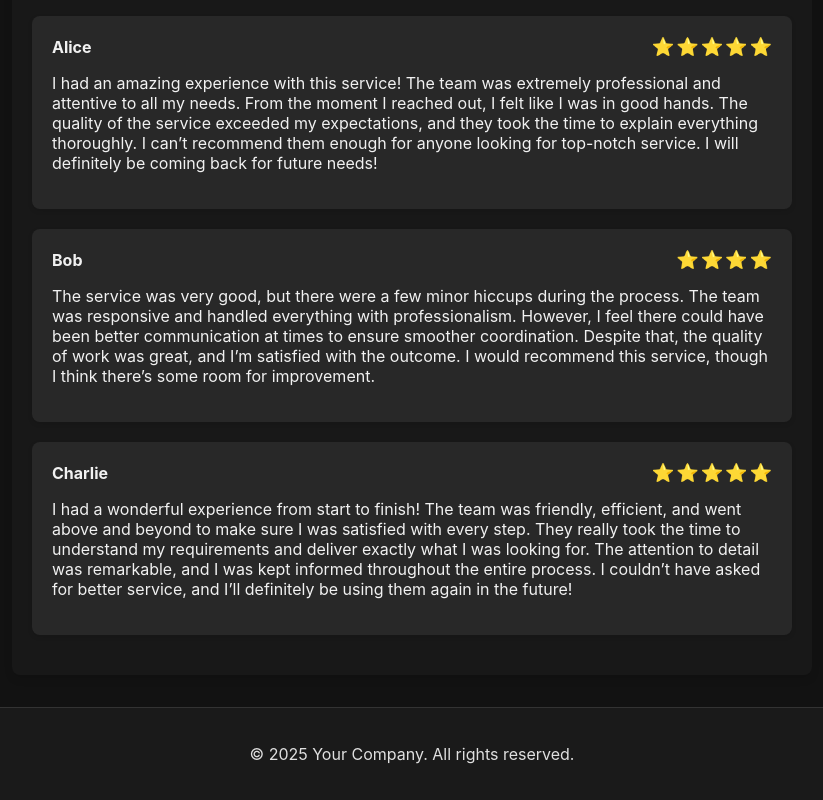
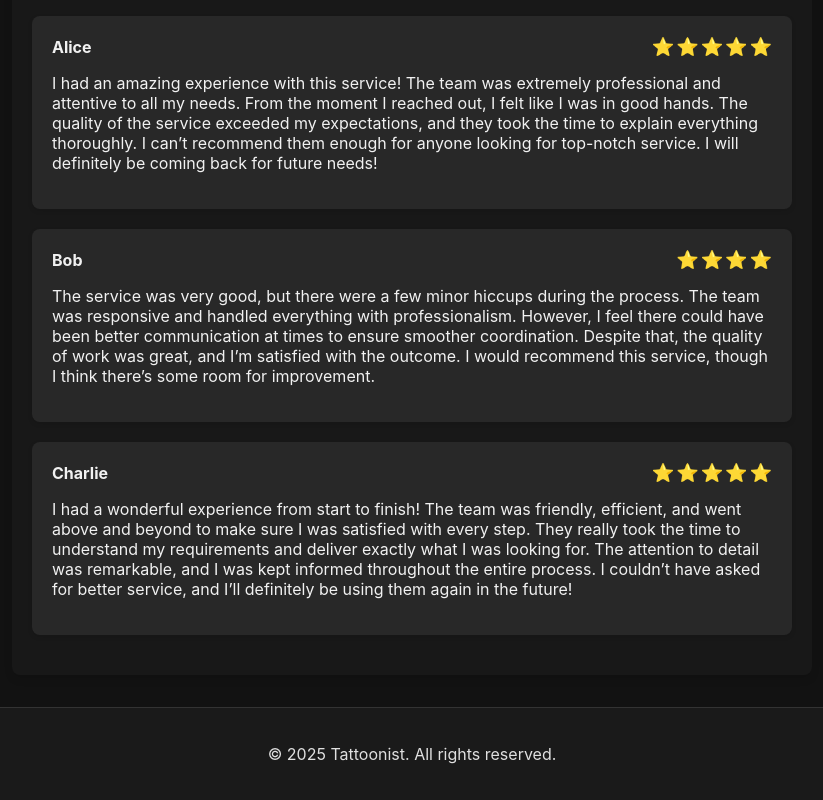
Before and after one commit to DhanushaNandakumar26/tattoonist, a Next.js app: page /home in a window 1280 px wide. Shown: the part 8299-9099 px from the top of the page, without its empty margins (228-1051 px from the left). Built offline with nearby package versions, Linux system fonts and the light colour scheme.

Commit message:
Video removed

```diff
--- a/app/gallery/page.tsx
+++ b/app/gallery/page.tsx
@@ -253,8 +253,8 @@ const tattooData: Tattoo[] = [
   { id: 21, title: 'Shiva Trident', category: 'shiva', mediaUrl: '/31.jpg', mediaType: 'image' },
   { id: 22, title: 'Eagle Tattoo', category: 'eagle', mediaUrl: '/32.jpg', mediaType: 'image' },
   // Add video examples
-  { id: 23, title: 'Minimal Tattoo', category: 'minimal', mediaUrl: '/tattoo-video-1.mp4', mediaType: 'video' },
-  { id: 24, title: 'Shiva Tattoo', category: 'shiva', mediaUrl: '/tattoo-video-2.mp4', mediaType: 'video' },
+  // { id: 23, title: 'Minimal Tattoo', category: 'minimal', mediaUrl: '/tattoo-video-1.mp4', mediaType: 'video' },
+  // { id: 24, title: 'Shiva Tattoo', category: 'shiva', mediaUrl: '/tattoo-video-2.mp4', mediaType: 'video' },
   // { id: 25, title: 'Back Piece Process', category: 'back', mediaUrl: '/back-tattoo-process.mp4', mediaType: 'video' },
 ];
 
--- a/app/home/page.tsx
+++ b/app/home/page.tsx
@@ -213,7 +213,7 @@ export default function FirstSection() {
       </section>
 
       <footer className={styles.footer}>
-        <p>© 2025 Your Company. All rights reserved.</p>
+        <p>© 2025 Tattoonist. All rights reserved.</p>
       </footer>
     </div>
   );
```
